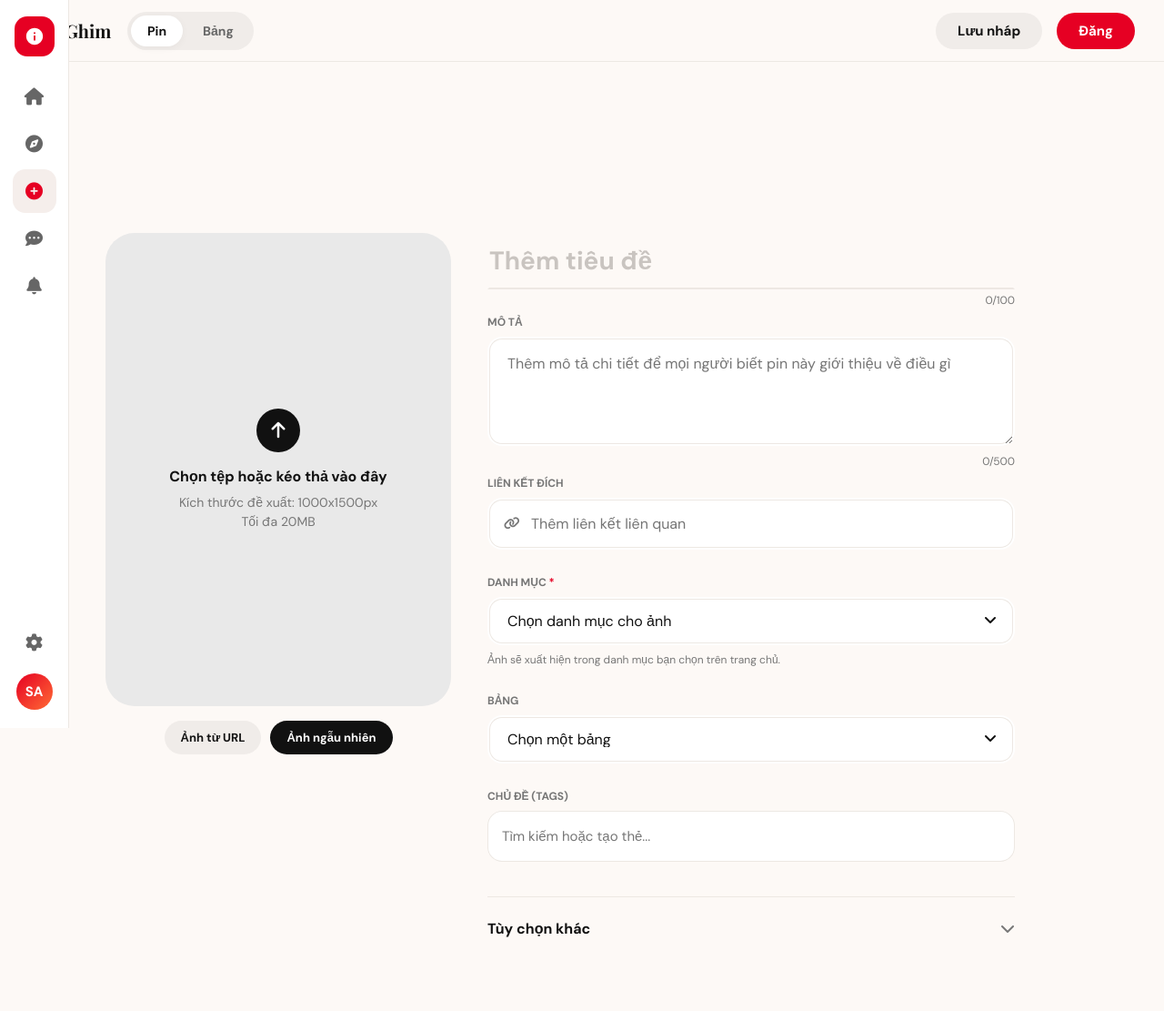
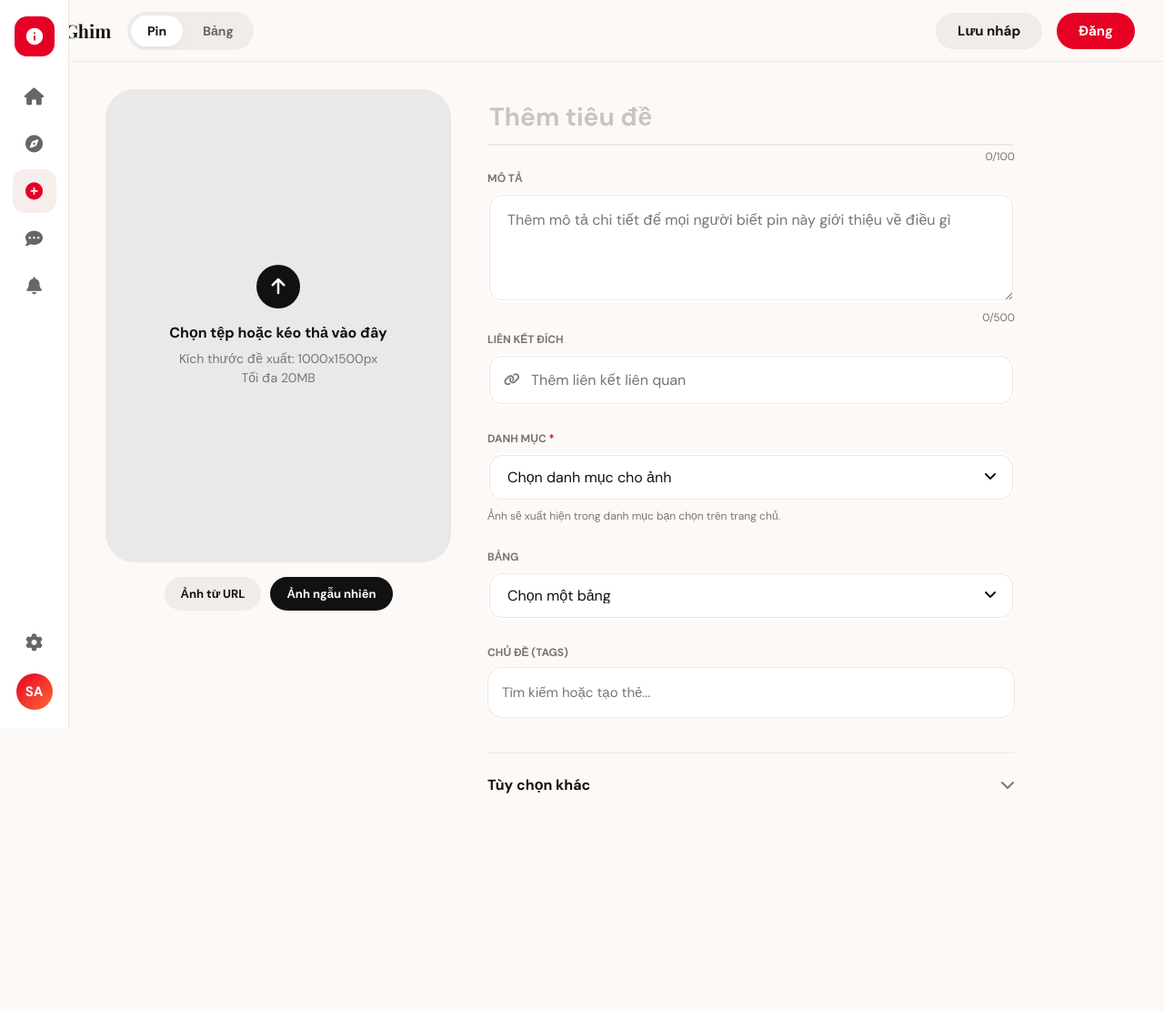
Before and after one commit to Phamhung572007/Memorypic, a plain HTML site: page create.html in a window 1280 px wide. Shown: the whole page at 91% size. After the commit the page ends 953 px from the top, so only its background shows below. Drawn offline with nearby package versions, Linux system fonts and the light colour scheme; no server answers; sample sign-in values are in the browser's storage.

Commit message:
Auto Save

```diff
--- a/create.css
+++ b/create.css
@@ -221,7 +221,7 @@ textarea {
 .main {
   margin-left: var(--side);
   margin-right: auto;
-  padding: calc(var(--head) + 120px) 40px 80px;
+  padding: 30px 40px 80px;
   display: flex;
   gap: 40px;
   max-width: 1080px;
```
